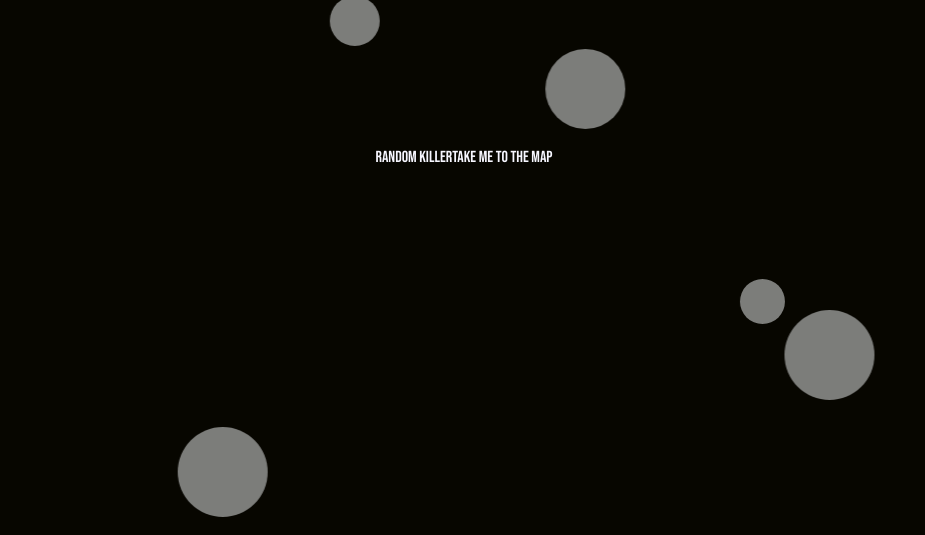
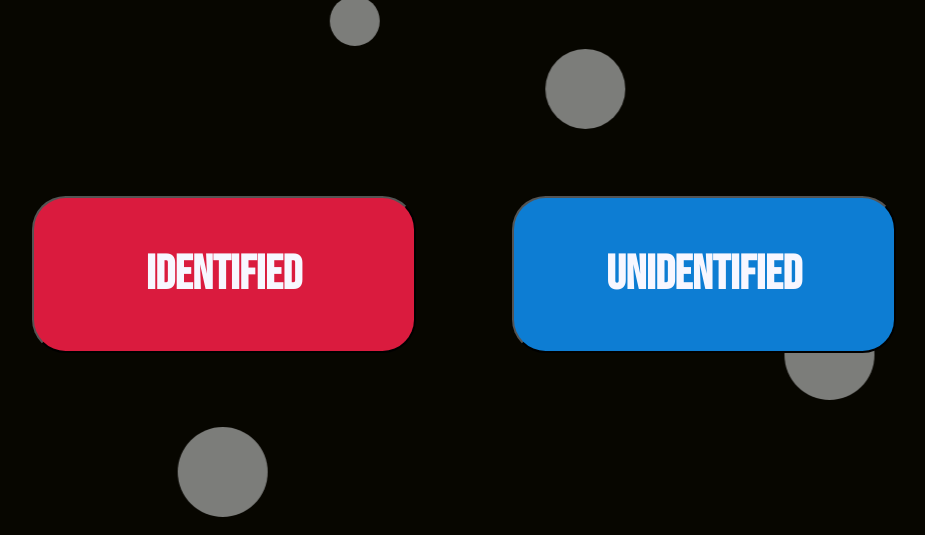
Before and after one commit to AyCarlito/murder-vortex, a Flask app: page / in a window 1280 px wide. Shown: the part 265-800 px from the top of the page, without its empty margins (176-1101 px from the left). Run offline with Flask 2, Linux system fonts and the light colour scheme.

Commit message:
feat: Buttons - HTML
Two buttons in an html form used for selection of either identified or
unidentified killer.

```diff
--- a/templates/index.html
+++ b/app/templates/index.html
@@ -16,11 +16,13 @@
     <header class="header">
         <h1 class="header-title">Unresolved Mysteries</h1>
     </header>
+    <form name="killer_choice" action="{{url_for('killer') }}" method="POST">
+        <div class="container">
+            <input type="submit" class="item" name="identified" id="identified-button" value="Identified">
+            <input type="submit" class="item" name="unidentified" id="unidentified-button" value="Unidentified">
+        </div>
+    </form>
 
-    <div class="container">
-        <a class="button" id="random-button">Random Killer</a>
-        <a class="button" id="map-button">Take me to the map</a>
-    </div>
 
     <section class="sticky">
         <div class="bubbles">
```
Also changed, not shown: app/templates/killer.html (added, +12 -0 lines).
